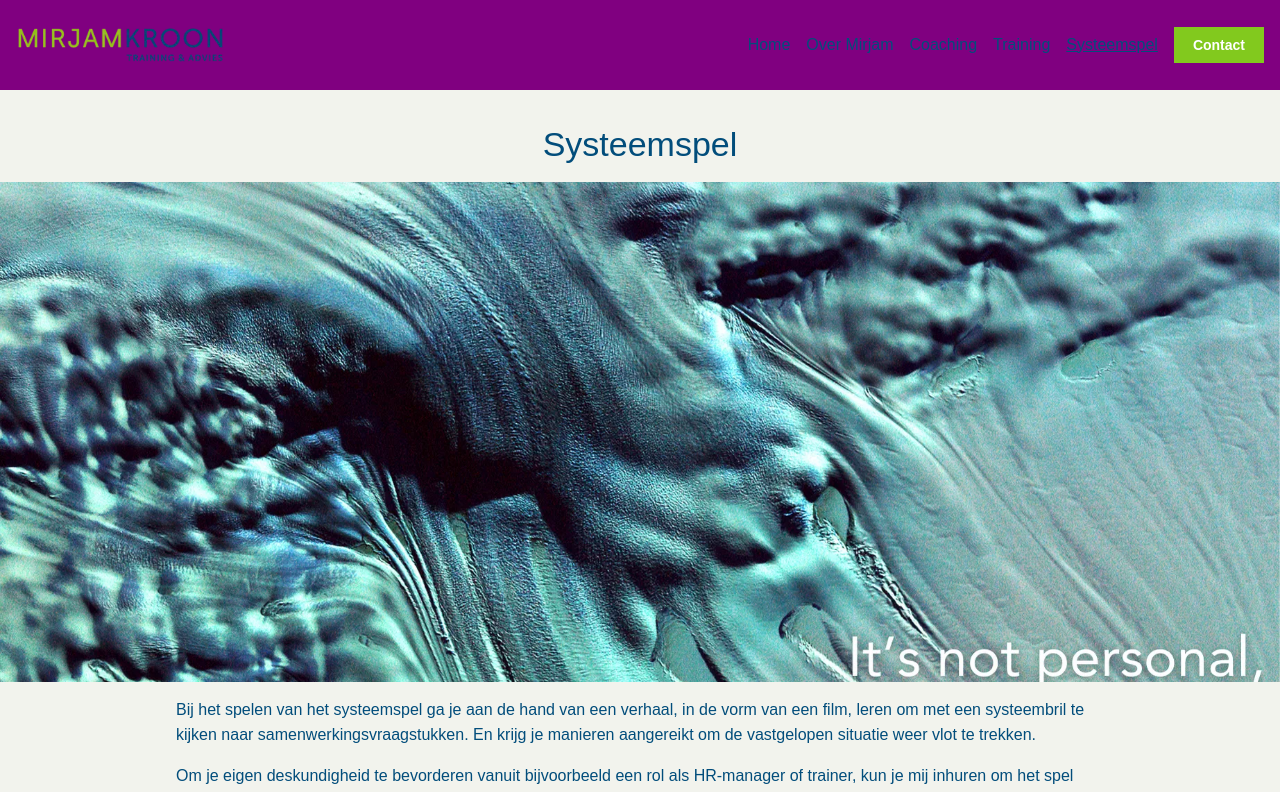
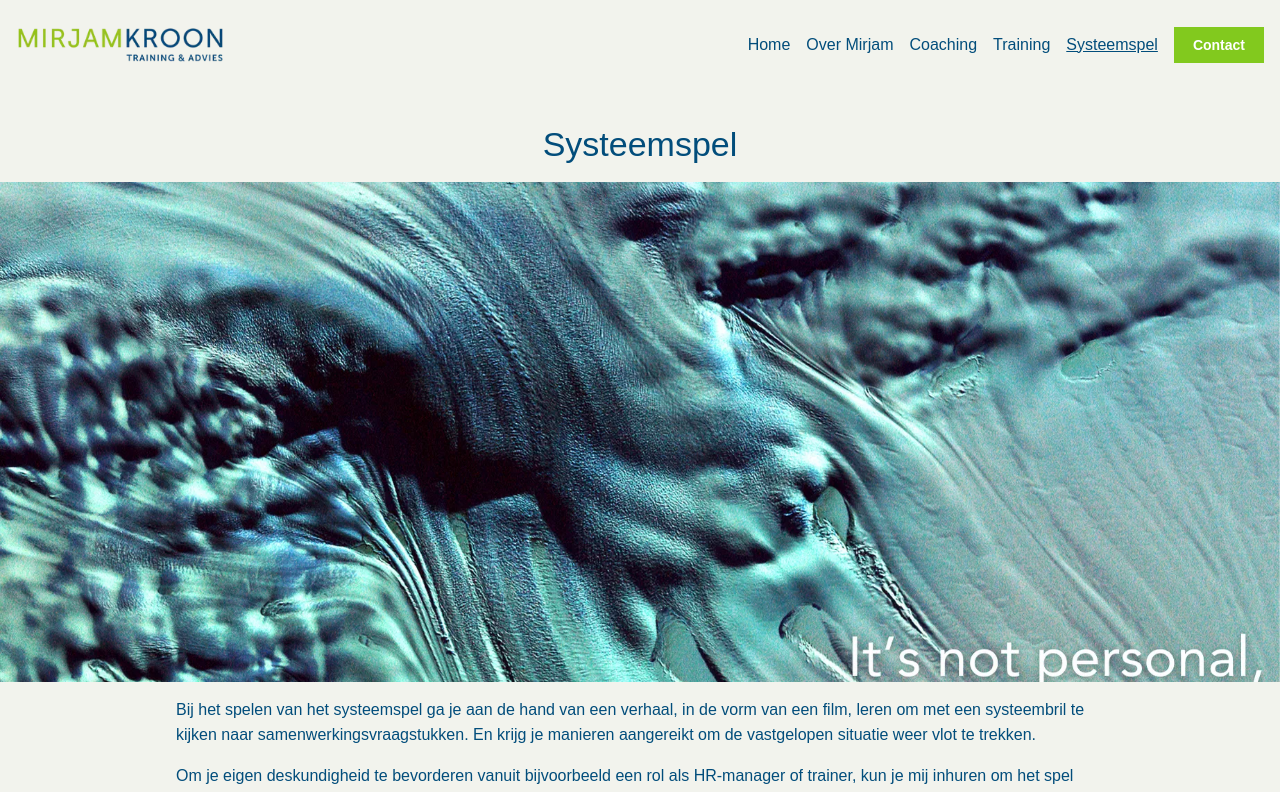
Before and after one commit to Joram3000/mirjamwebsite, a React (Vite) app: page /systeemspel in a window 1280 px wide. Shown: the top 792 px of the page. Built offline with nearby package versions, Linux system fonts and the light colour scheme; the HTML template or start-up script is replaced by a standard one.

Commit message:
undo color change

```diff
--- a/src/components/navbar/index.tsx
+++ b/src/components/navbar/index.tsx
@@ -71,7 +71,7 @@ const NavbarNew: React.FC = () => {
   ));
 
   return (
-    <Box bg="purple">
+    <Box bg={theme.colors.custom[0]}>
       <Group justify="space-between" align="center" h={90}>
         <Link to="/home">
           <Image src={logo} onClick={() => onClickNavLink("Home")} h={70} />
```
